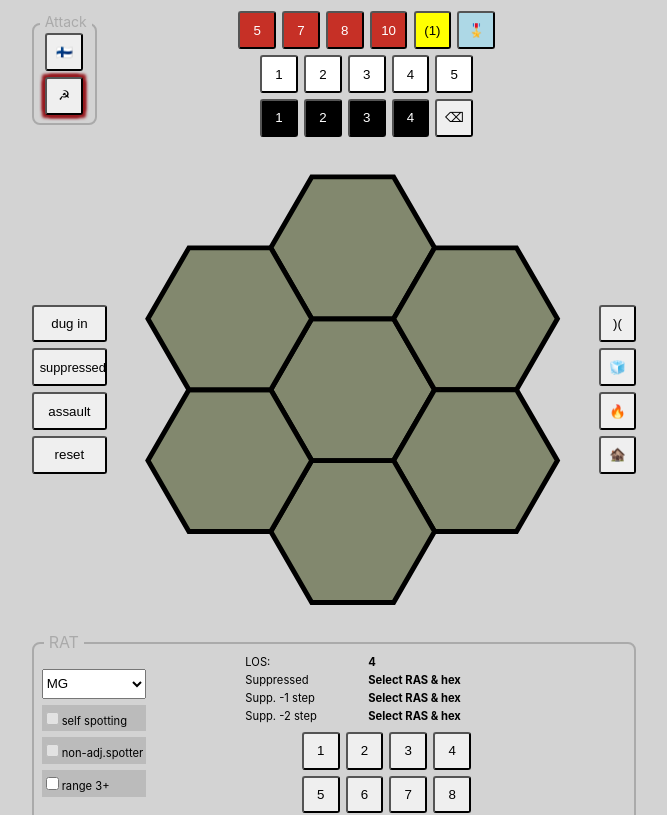
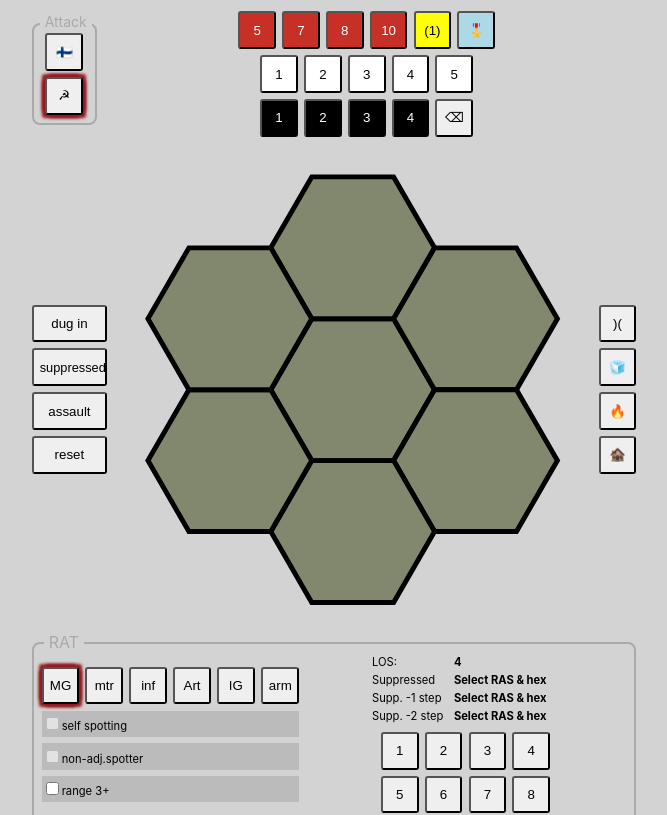
Before and after one commit to rzymek/red-winter-calc, a Preact app: page / in a window 1280 px wide. Shown: the top 815 px of the page, without its empty margins (306-973 px from the left). Built offline with nearby package versions, Linux system fonts and the light colour scheme.

Commit message:
RATFirerSelector buttons

```diff
--- a/src/redwinter/ui/RASPanel.tsx
+++ b/src/redwinter/ui/RASPanel.tsx
@@ -20,6 +20,7 @@ export function RASPanel() {
   return <div style={{
     fontSize: '70%',
     display: 'flex',
+    gap: '1.6mm'
   }}>
     <SideColumn>
       <RATFirerSelector disabled={noRAS}/>
@@ -75,23 +76,31 @@ function RATCheckbox(props: {
 }
 
 function RATResult(props: { need: number, children: string }) {
-    return <tr>
-        <th>{props.children}</th>
-        <td>{isNaN(props.need) ? 'Select RAS & hex' : `${props.need}+`}</td>
-        <th><Percent value={atLeast2d6(props.need)}/></th>
-    </tr>
+  return <tr>
+    <th>{props.children}</th>
+    <td>{isNaN(props.need) ? 'Select RAS & hex' : `${props.need}+`}</td>
+    <th><Percent value={atLeast2d6(props.need)}/></th>
+  </tr>;
 }
 
 function RATFirerSelector(props: { disabled?: boolean }) {
-  const options: RATFirer[] = [
-    'MG', 'mortar', 'infantry', 'arty', 'IG', 'armored',
-  ];
-  return <select {...props} style={{height: '8mm'}} onChange={e => update(() =>
-    state.rat.firer = (e.target as any).value)()}>
-    {options.map(o =>
-      <option key={o}>{o}</option>,
-    )}
-  </select>;
+  const options: Record<RATFirer, string> = {
+    MG: 'MG',
+    mortar: 'mtr',
+    infantry: 'inf',
+    arty: 'Art',
+    IG: 'IG',
+    armored: 'arm',
+  };
+  return <Row style={{marginTop: '1mm'}}>
+    {Object.entries(options).map(([firer, label]) =>
+      <Button key={firer}
+              disabled={props.disabled}
+              selected={state.rat.firer === firer}
+              onClick={update(() => state.rat.firer = firer as RATFirer)}>
+        {label}
+      </Button>)}
+  </Row>;
 }
 
 
```
